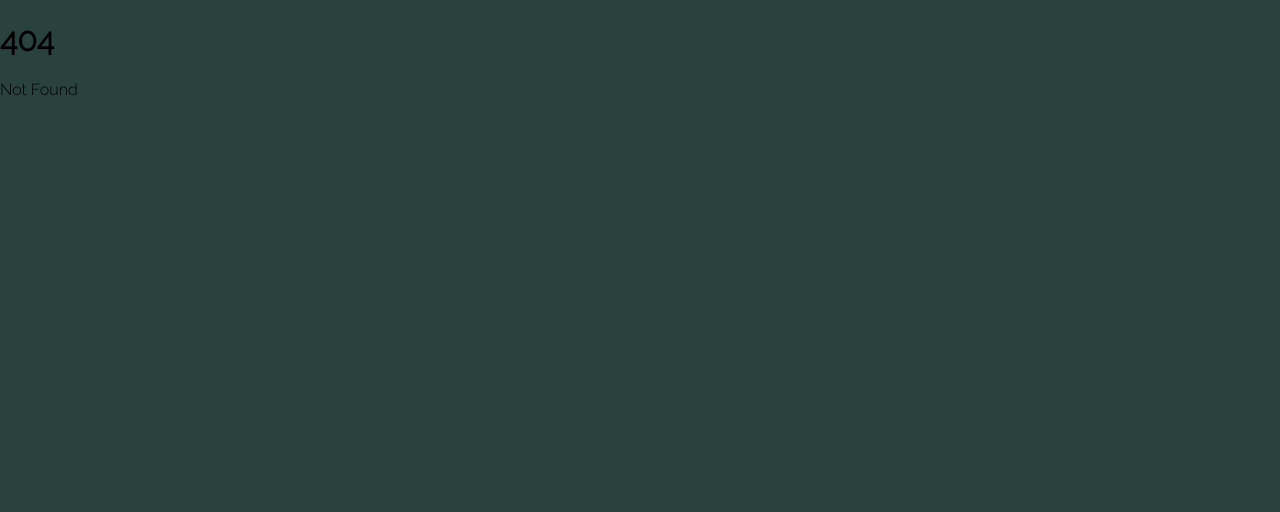
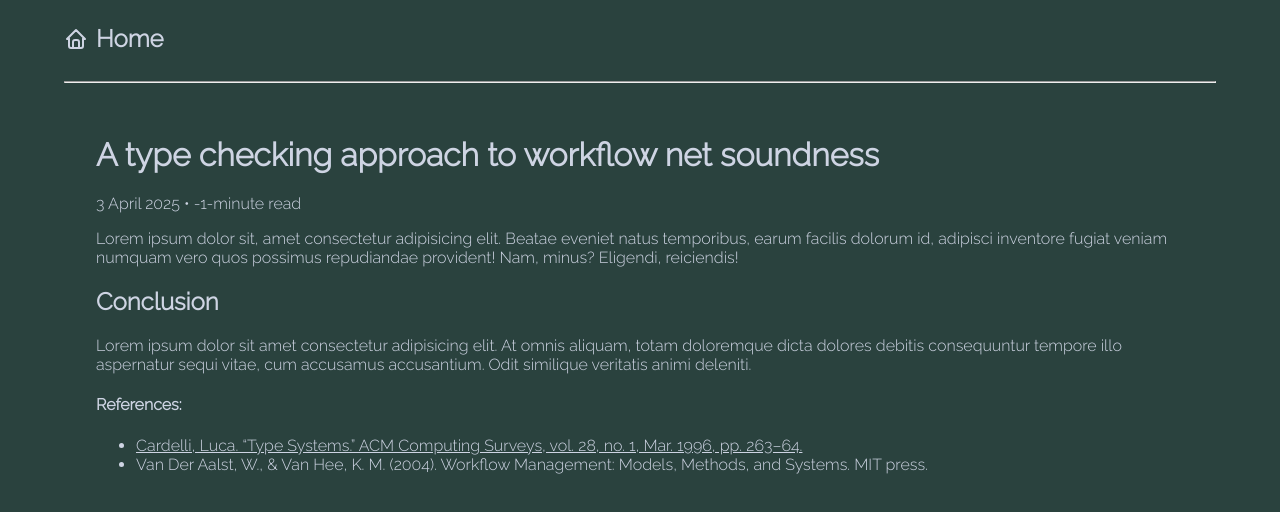
Before and after one commit to hi-brylle/hi-brylle-blog, a SvelteKit app: page /type-checking-wf-nets in a window 1280 px wide. Before the commit this address had no page. Shown: the top 512 px of the page. Built offline with nearby package versions, Linux system fonts and the light colour scheme.

Commit message:
Add barebones entry for type checking workflow nets

```diff
--- a/src/lib/links/posts.json
+++ b/src/lib/links/posts.json
@@ -1,4 +1,10 @@
 [
+    {
+        "url": "/type-checking-wf-nets/",
+        "title": "A type checking approach to workflow net soundness",
+        "date_written": "3 April 2025",
+        "est_read_time": -1
+    },
     {
         "url": "/petri-net-type-systems-correspondence/",
         "title": "Finding correspondences between Petri net constructs and type system features",
--- /dev/null
+++ b/src/routes/(content)/type-checking-wf-nets/+page.svelte
@@ -0,0 +1,77 @@
+<script lang="ts">
+    import Katex from 'svelte-katex'
+    import Snippet from "$lib/components/Snippet.svelte";
+
+    const title = "A type checking approach to workflow net soundness"
+    const date_written = "3 April 2025"
+    const est_read_time = -1
+</script>
+
+<main>
+    <h1>
+        {title}
+    </h1>
+
+    <p>{date_written} &bull; {est_read_time}-minute read</p>
+
+    <p>
+        Lorem ipsum dolor sit, amet consectetur adipisicing elit. Beatae eveniet natus temporibus, earum facilis dolorum id, adipisci inventore fugiat veniam numquam vero quos possimus repudiandae provident! Nam, minus? Eligendi, reiciendis!
+    </p>
+
+    <h2>
+        Conclusion
+    </h2>
+
+    <p>
+        Lorem ipsum dolor sit amet consectetur adipisicing elit. At omnis aliquam, totam doloremque dicta dolores debitis consequuntur tempore illo aspernatur sequi vitae, cum accusamus accusantium. Odit similique veritatis animi deleniti.
+    </p>
+
+    <h4>
+        References:
+    </h4>
+
+    <ul>
+        <li><a href="http://lucacardelli.name/papers/typesystems.pdf" target="_blank">Cardelli, Luca. “Type Systems.” ACM Computing Surveys, vol. 28, no. 1, Mar. 1996, pp. 263–64.</a></li>
+        <li>Van Der Aalst, W., & Van Hee, K. M. (2004). Workflow Management: Models, Methods, and Systems. MIT press.</li>
+    </ul>
+</main>
+
+<style>
+    main {
+        color: #CED4E3;
+    }
+    main {
+        padding: 2em 6em 3em 6em;
+    }
+    @media screen and (max-width: 768px) {
+        main {
+            padding: 1em 2em 1em 2em;
+        }
+    }
+
+    p {
+        text-align: start;
+    }
+
+    a {
+        color: #CED4E3
+    }
+
+    a:hover {
+        color: black;
+    }
+
+    img {
+        max-width: 50%;
+        height: auto;
+        display: block;
+        margin: 0 auto;
+    }
+
+    @media screen and (max-width: 768px) {
+        * {
+            font-size: smaller;
+        }
+    }
+
+</style>
```
